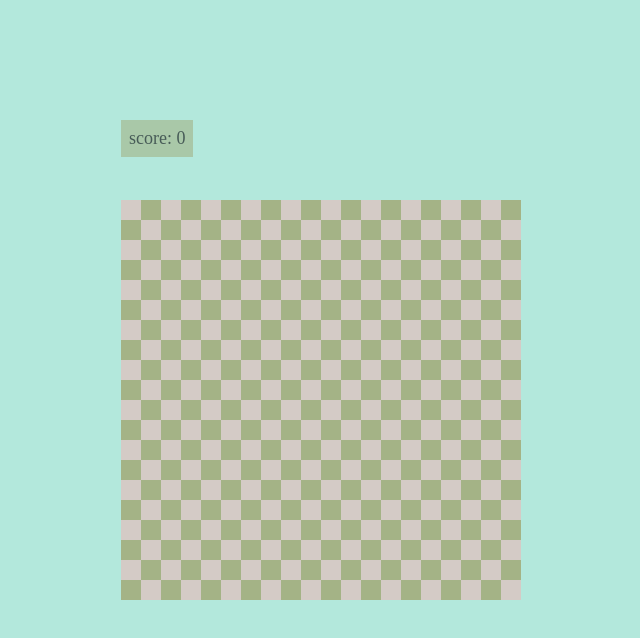
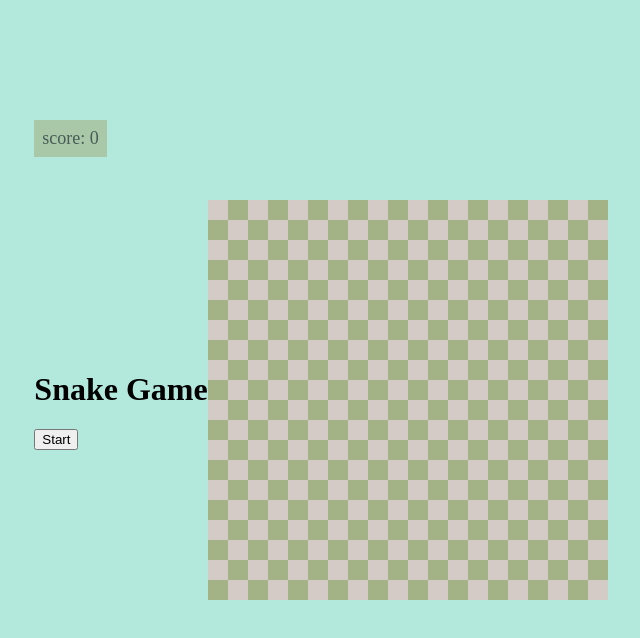
Before and after one commit to Feni0108/snake-game-with-canvas, a plain HTML site: page index.html in a window 1280 px wide. Shown: the whole page, without its empty margins (319-959 px from the left). Drawn offline with Linux system fonts and the light colour scheme; a web font is replaced by a local one.

Commit message:
add basic user interface to the game html

```diff
--- a/index.html
+++ b/index.html
@@ -14,6 +14,10 @@
   <body>
     <div id="game">
       <div id="scoreBoard">score: 0</div>
+      <div id="overlay">
+        <h1 class="title">Snake Game</h1>
+        <button class="startButton">Start</button>
+      </div>
       <canvas id="gameCanvas" width="400" height="400"></canvas>
     </div>
     <script type="module" src="game.js"></script>
```
